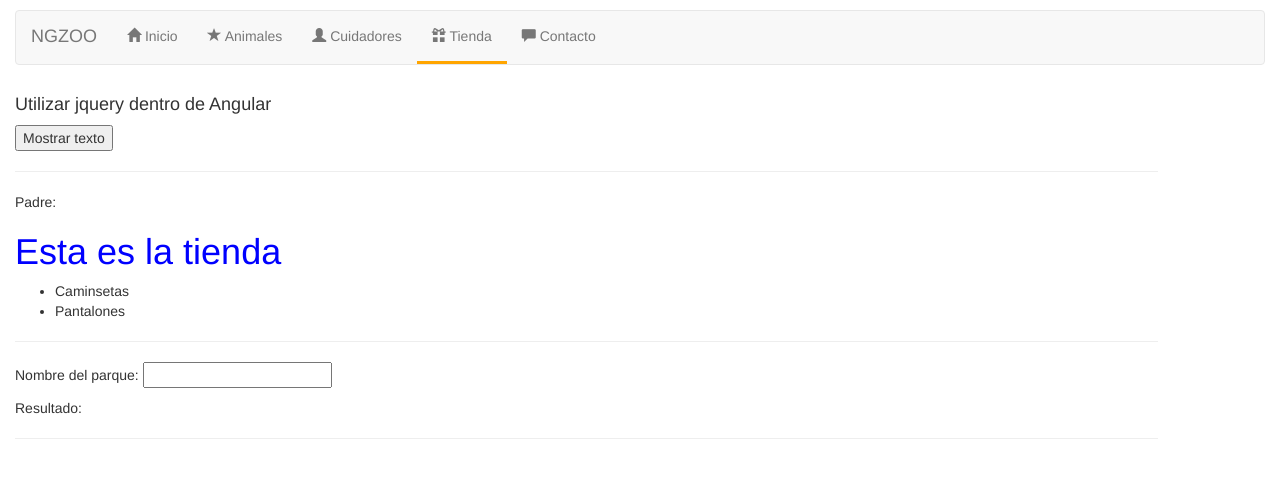
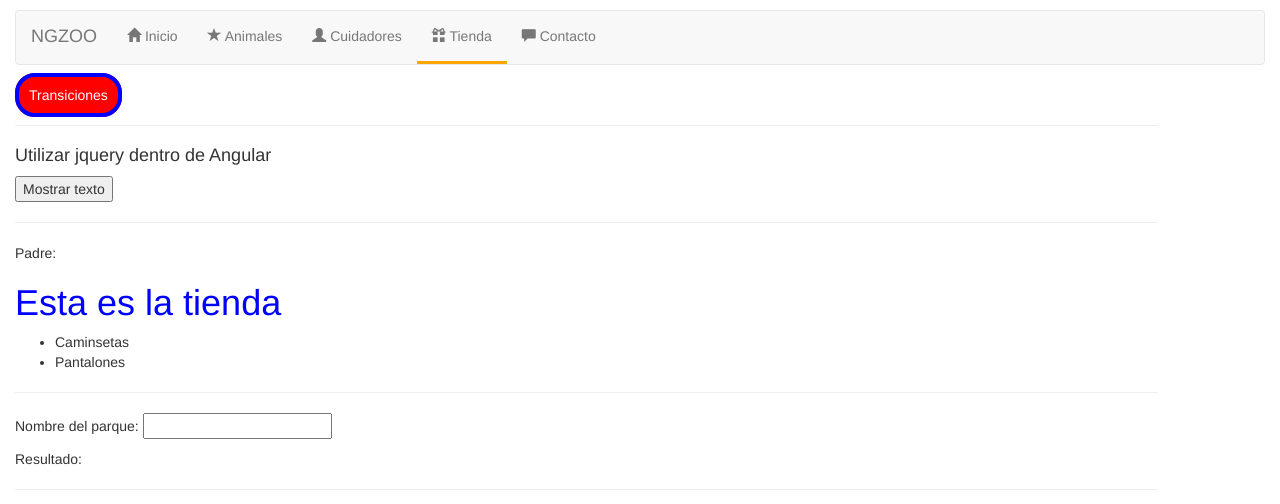
Before and after one commit to OussamaAlouat/curso-angular8, an Angular app: page /tienda in a window 1280 px wide. Shown: the top 504 px of the page. Built offline with nearby package versions, Linux system fonts and the light colour scheme.

Commit message:
transitions

```diff
--- a/src/app/components/tienda/tienda.component.html
+++ b/src/app/components/tienda/tienda.component.html
@@ -1,3 +1,5 @@
+<a class="boton_transiciones">Transiciones</a>
+<hr>
 <h4>Utilizar jquery dentro de Angular</h4>
 <button id="botonjq">Mostrar texto</button>
 <p id="textojq" class="alert alert-warning">
--- a/src/assets/css/styles.css
+++ b/src/assets/css/styles.css
@@ -15,3 +15,27 @@
 .navbar-nav .active{
   border-bottom:3px solid orange;
 }
+
+.navbar-default .navbar-nav>li>a:hover {
+  transition: 300ms;
+  border-bottom:3px solid orange;
+}
+
+
+.boton_transiciones {
+  padding: 10px;
+  background: red;
+  color: white;
+  border-radius: 20px;
+  border: 4px solid blue;
+  transition: all 2s;
+}
+
+.boton_transiciones:hover {
+  text-decoration: none;
+  color:white;
+  cursor: pointer;
+  border-radius: 2px;
+  background: #ccc;
+  border: 1px solid red;
+}
```
